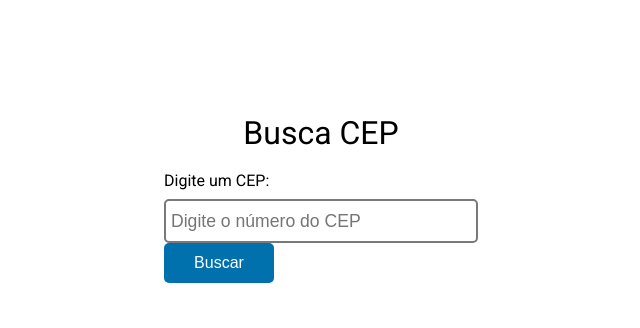
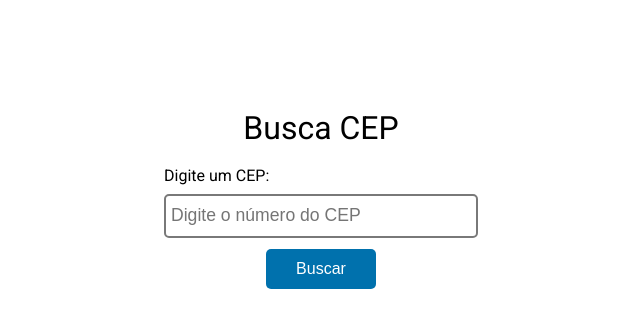
Before and after one commit to ClaraSantosmf/django_correios_api, a Django app: page / in a window 1280 px wide. Shown: the part 40-368 px from the top of the page, without its empty margins (319-959 px from the left). Run offline with Django 4.2, Linux system fonts and the light colour scheme.

Commit message:
fixed front

```diff
--- a/buscador_cep/static/buscador_cep/css/style.css
+++ b/buscador_cep/static/buscador_cep/css/style.css
@@ -37,6 +37,7 @@ nav > h1 {
 }
 
 .__container input {
+  margin-bottom: 10px;
   margin-top: 10px;
   width: 300px;
   height: 30px;
@@ -60,6 +61,7 @@ nav > h1 {
 }
 
 .container button {
+  margin-top: 1px;
   background-color: #0071ad;
   color: #fff;
   border: 2px solid transparent;
@@ -79,6 +81,12 @@ nav > h1 {
   .__container input {
     width: 270px;
   }
+}
+
+.pesquisador {
+  display: flex;
+  flex-direction: column;
+  align-items: center;
 }
 
 /* ===========RESULTS BEGINNING============= */
--- a/buscador_cep/templates/index.html
+++ b/buscador_cep/templates/index.html
@@ -22,7 +22,7 @@
 
     <div class="container">
         <h1>Busca CEP</h1>
-        <form action={% url 'resultado' %} method="get">
+        <form class="pesquisador" action={% url 'resultado' %} method="get">
             <div class="__container">
                 <div>
                     <label>Digite um CEP:</label>
--- a/buscador_cep/templates/resultado.html
+++ b/buscador_cep/templates/resultado.html
@@ -1,5 +1,4 @@
 {% extends 'index.html' %}
-
 
 
 {% block conteudo %}
```
